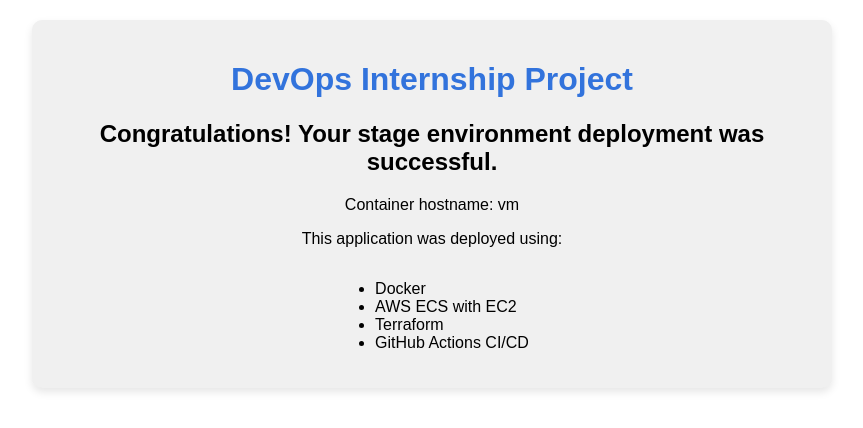
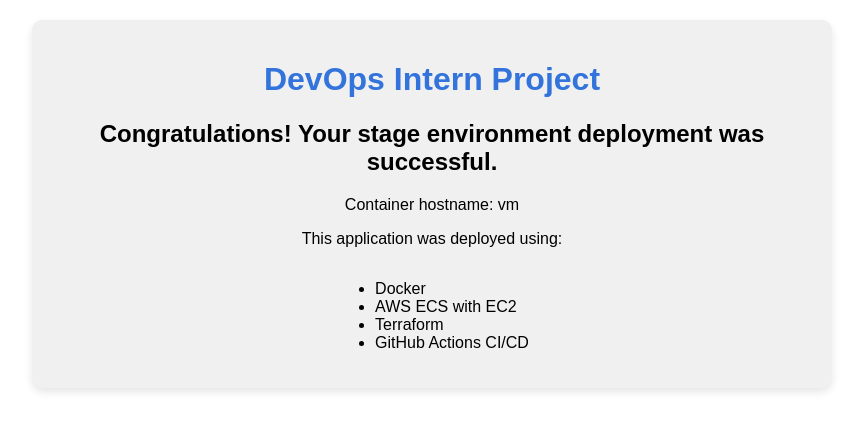
Before and after one commit to Swati59-cmd/Swati59-cmd-Containerized-Web-Application, a Flask app: page / in a window 1280 px wide. Shown: the top 428 px of the page, without its empty margins (208-1071 px from the left). Run offline with Flask 2, Linux system fonts and the light colour scheme.

Commit message:
Update index.html

```diff
--- a/templates/index.html
+++ b/templates/index.html
@@ -23,7 +23,7 @@
 </head>
 <body>
     <div class="container">
-        <h1>DevOps Internship Project</h1>
+        <h1>DevOps Intern Project</h1>
         <h2>Congratulations! Your stage environment deployment was successful.</h2>
         <p>Container hostname: {{ hostname }}</p>
         <p>This application was deployed using:</p>
```
